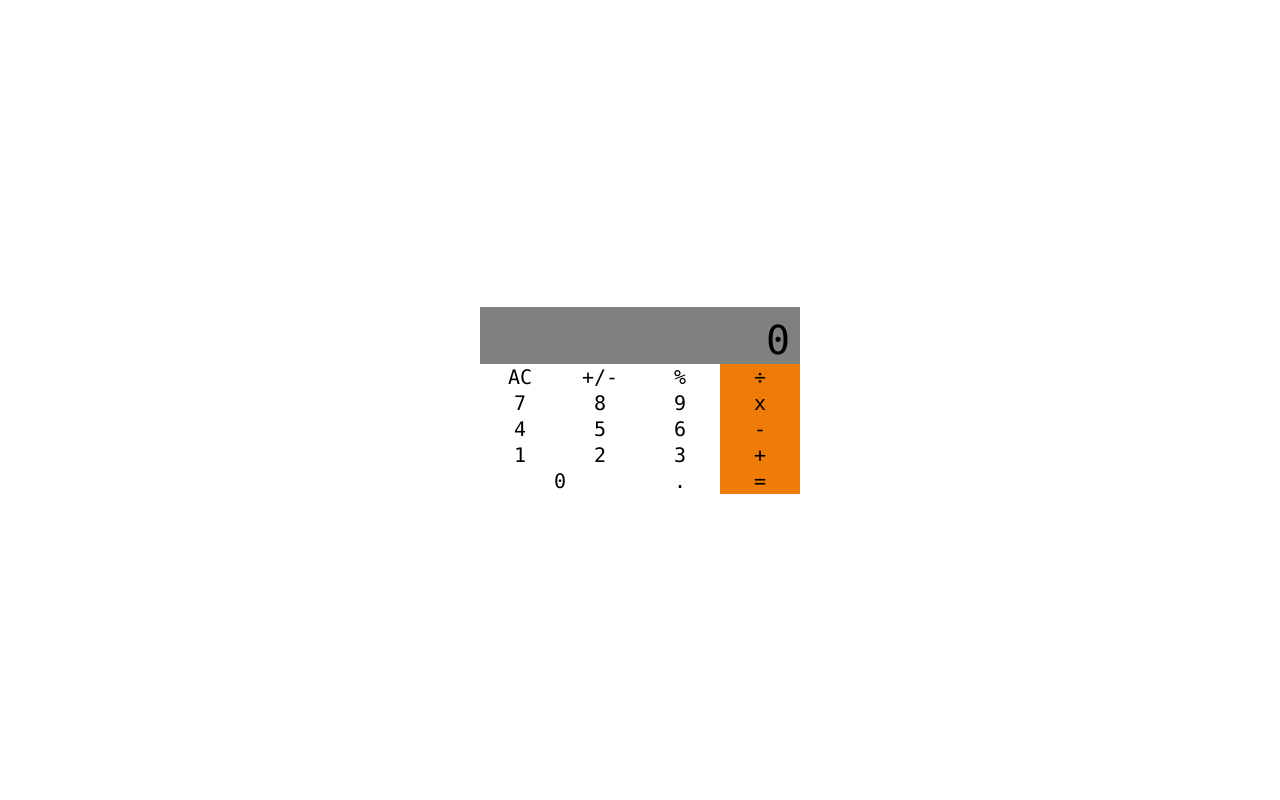
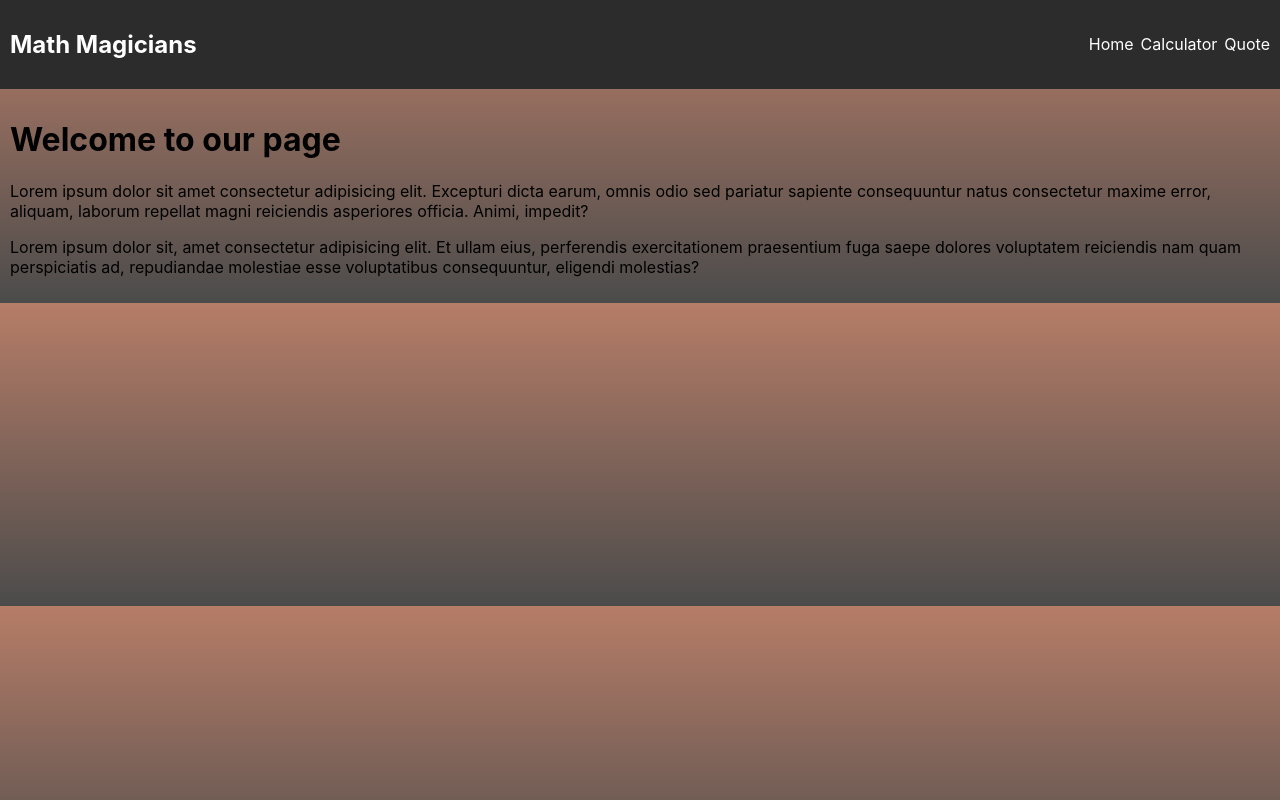
Before and after one commit to ifeanyi305/mathApp, a React (Create React App) app: page / in a window 1280 px wide. Built offline with nearby package versions, Linux system fonts and the light colour scheme.

Commit message:
complete full mathApp website

```diff
--- a/package.json
+++ b/package.json
@@ -10,6 +10,7 @@
     "big.js": "^6.2.1",
     "react": "^18.2.0",
     "react-dom": "^18.2.0",
+    "react-router-dom": "^6.4.4",
     "react-scripts": "5.0.1",
     "web-vitals": "^2.1.4"
   },
--- a/src/App.js
+++ b/src/App.js
@@ -1,11 +1,24 @@
 import React, { Component } from 'react';
+import { Route, Routes } from 'react-router-dom';
+import Header from './components/navbar';
+import HomePage from './components/home';
 import CalcInterface from './components/calculator';
+import Quote from './components/quote';
 
 // eslint-disable-next-line
 class App extends Component {
   render() {
     return (
-      <CalcInterface />
+      <>
+        <Header />
+        <div className="container">
+          <Routes>
+            <Route path="/" element={<HomePage />} />
+            <Route path="/calculator" element={<CalcInterface />} />
+            <Route path="/quote" element={<Quote />} />
+          </Routes>
+        </div>
+      </>
     );
   }
 }
--- a/src/components/calculator.js
+++ b/src/components/calculator.js
@@ -11,6 +11,9 @@ const CalcInterface = () => {
   const { total, next, operation } = state;
   return (
     <section>
+      <div className="practice">
+        <p>let&apos;s do some maths</p>
+      </div>
       <div className="calc-container">
         <div className="header">
           <button type="button" className="p-tag">
--- /dev/null
+++ b/src/components/home.js
@@ -0,0 +1,26 @@
+import React from 'react';
+
+const HomePage = () => (
+  <div className="home">
+    <h1>Welcome to our page</h1>
+    <div className="content">
+      <p>
+        Lorem ipsum dolor sit amet consectetur
+        adipisicing elit. Excepturi dicta earum,
+        omnis odio sed pariatur sapiente consequuntur
+        natus consectetur maxime error, aliquam, laborum
+        repellat magni reiciendis asperiores officia. Animi,
+        impedit?
+      </p>
+      <p>
+        Lorem ipsum dolor sit, amet consectetur adipisicing elit.
+        Et ullam eius, perferendis exercitationem praesentium
+        fuga saepe dolores voluptatem reiciendis nam quam
+        perspiciatis ad, repudiandae molestiae esse
+        voluptatibus consequuntur, eligendi molestias?
+      </p>
+    </div>
+  </div>
+);
+
+export default HomePage;
--- /dev/null
+++ b/src/components/navbar.js
@@ -0,0 +1,15 @@
+import React from 'react';
+import { Link } from 'react-router-dom';
+
+const Header = () => (
+  <nav className="navbar">
+    <h1>Math Magicians</h1>
+    <ul>
+      <li><Link to="/">Home</Link></li>
+      <li><Link to="/calculator">Calculator</Link></li>
+      <li><Link to="/quote">Quote</Link></li>
+    </ul>
+  </nav>
+);
+
+export default Header;
--- a/src/components/navbar.jsx
+++ /dev/null
@@ -1,5 +0,0 @@
-import React from "react"
-
-const Header = () => {
-
-}
--- /dev/null
+++ b/src/components/quote.js
@@ -0,0 +1,13 @@
+import React from 'react';
+
+const Quote = () => (
+  <div className="quote">
+    <p>
+      Mathematics is not about numbers,
+      equations, computations, or algorithm:
+      it is about understanding: -William paul thurston
+    </p>
+  </div>
+);
+
+export default Quote;
--- a/src/index.css
+++ b/src/index.css
@@ -14,6 +14,7 @@ body {
     sans-serif;
   -webkit-font-smoothing: antialiased;
   -moz-osx-font-smoothing: grayscale;
+  background-image: linear-gradient(rgba(152, 71, 40, 0.705), rgba(0, 0, 0, 0.705));
 }
 
 code {
@@ -26,11 +27,51 @@ code {
     monospace;
 }
 
-section {
+section,.quote {
   display: flex;
   justify-content: center;
   align-items: center;
+  gap: 10px;
   min-height: 100vh;
+}
+
+@media screen and (max-width: 700px) {
+  section {
+    display: flex;
+    flex-direction: column;
+  }
+}
+
+.quote p {
+  padding: 10px;
+  color: #fff;
+  font-size: 20px;
+}
+
+.home {
+  padding: 10px;
+}
+
+.navbar {
+  background-color: rgb(45, 44, 44);
+  color: #fff;
+  display: flex;
+  flex-wrap: wrap;
+  justify-content: space-between;
+  align-items: center;
+  padding: 10px;
+  top: 0;
+}
+
+.navbar ul {
+  list-style: none;
+  display: flex;
+  gap: 7px;
+}
+
+.navbar a {
+  color: inherit;
+  text-decoration: none;
 }
 
 .calc-container {
--- a/src/index.js
+++ b/src/index.js
@@ -1,11 +1,14 @@
 import React from 'react';
 import ReactDOM from 'react-dom/client';
 import './index.css';
+import { BrowserRouter } from 'react-router-dom';
 import App from './App';
 
 const root = ReactDOM.createRoot(document.getElementById('root'));
 root.render(
   <React.StrictMode>
-    <App />
+    <BrowserRouter>
+      <App />
+    </BrowserRouter>
   </React.StrictMode>,
 );
```
Also changed, not shown: src/components/home.jsx (deleted), src/components/quote.jsx (deleted), 1 other file (tests, documents, lock files or other folders).
